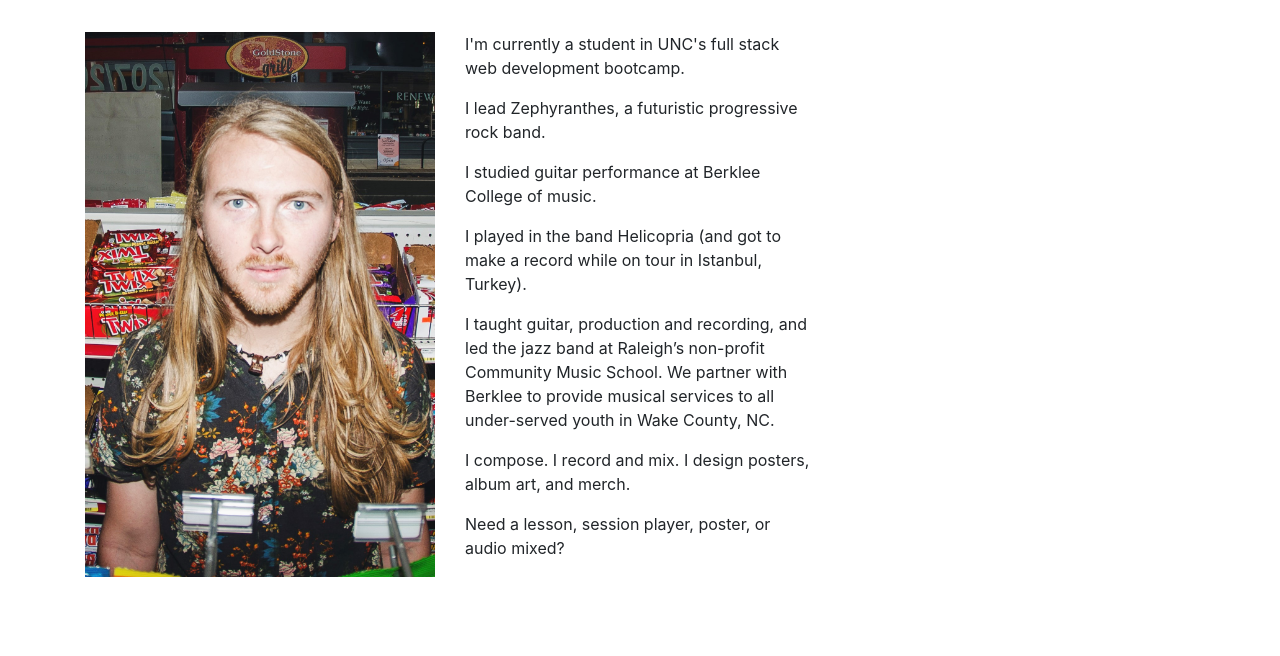
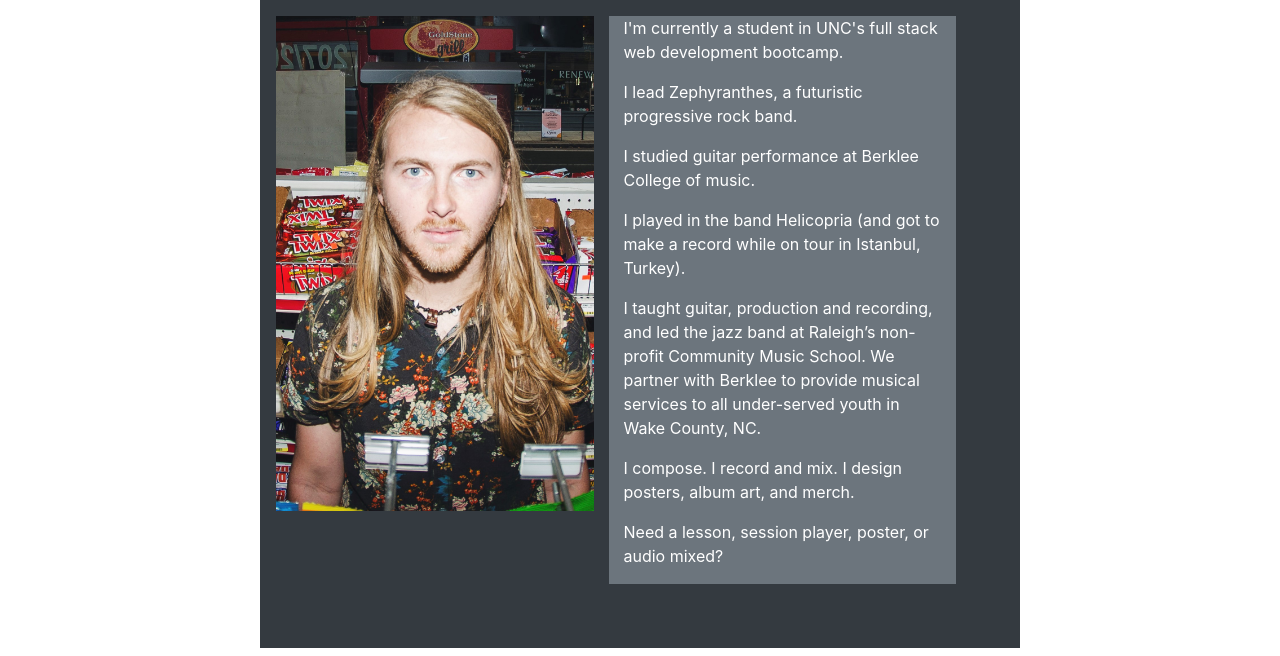
Before and after one commit to emelanson/Homework-week-2, a plain HTML site: page index.html in a window 1280 px wide. Shown: the part 168-824 px from the top of the page. Before the commit the page ends 800 px from the top, so only its background shows below. Drawn offline with nearby package versions, Linux system fonts and the light colour scheme.

Commit message:
updated index.html styling

```diff
--- a/index.html
+++ b/index.html
@@ -28,15 +28,15 @@
     <main>
         <div class="container">
             <div class="row">
-                <div class="col-md-8 mt-5">
+                <div class="col-md-8 mt-3 p-3 mb-2 bg-dark text-white mx-auto">
                     <div class="about-me">
                         <h1>Hi.  I'm Elijah Melanson.</h1>
                     </div>
-                    <div class="row mt-5">
+                    <div class="row mt-5 mb-5 mr-5">
                         <div class="col-md-6">
                           <img src="media/headshot.jpg" alt="headshot" class="img-fluid">
                         </div>
-                        <div class="col-md-6">
+                        <div class="col-md-6 bg-secondary">
                             <p>
                                 I'm currently a student in UNC's full stack web development bootcamp.
                             </p>
```
